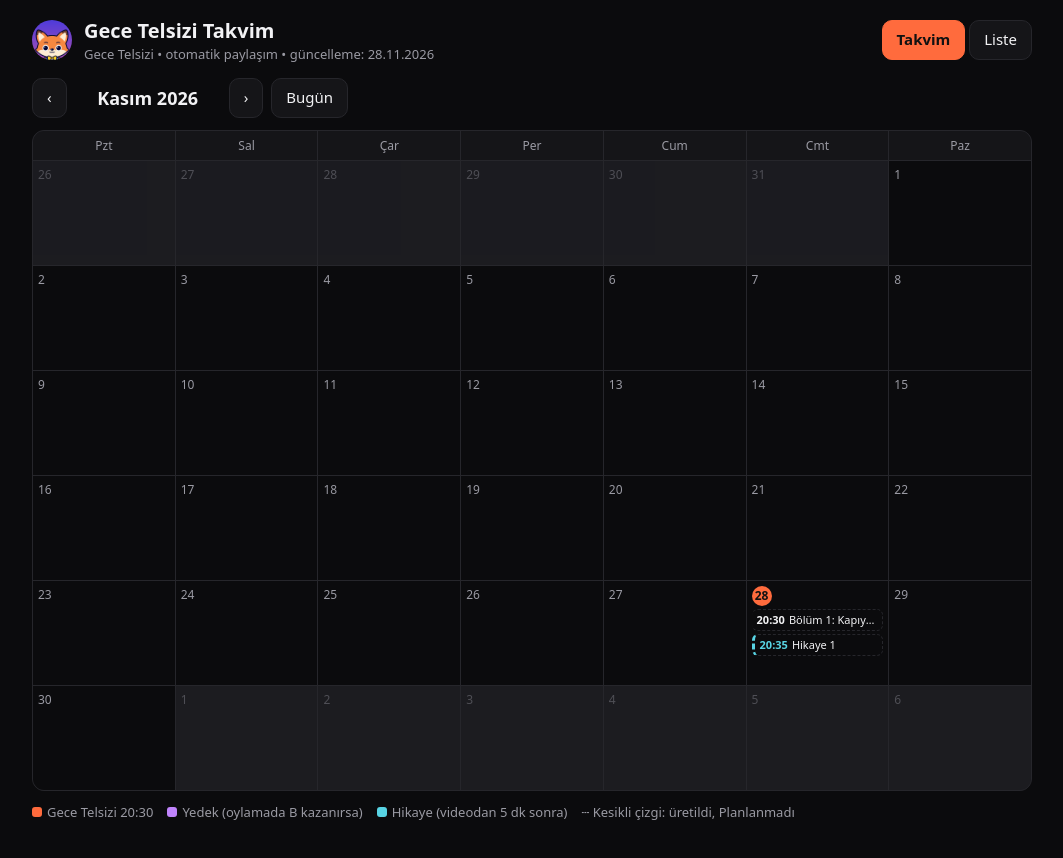
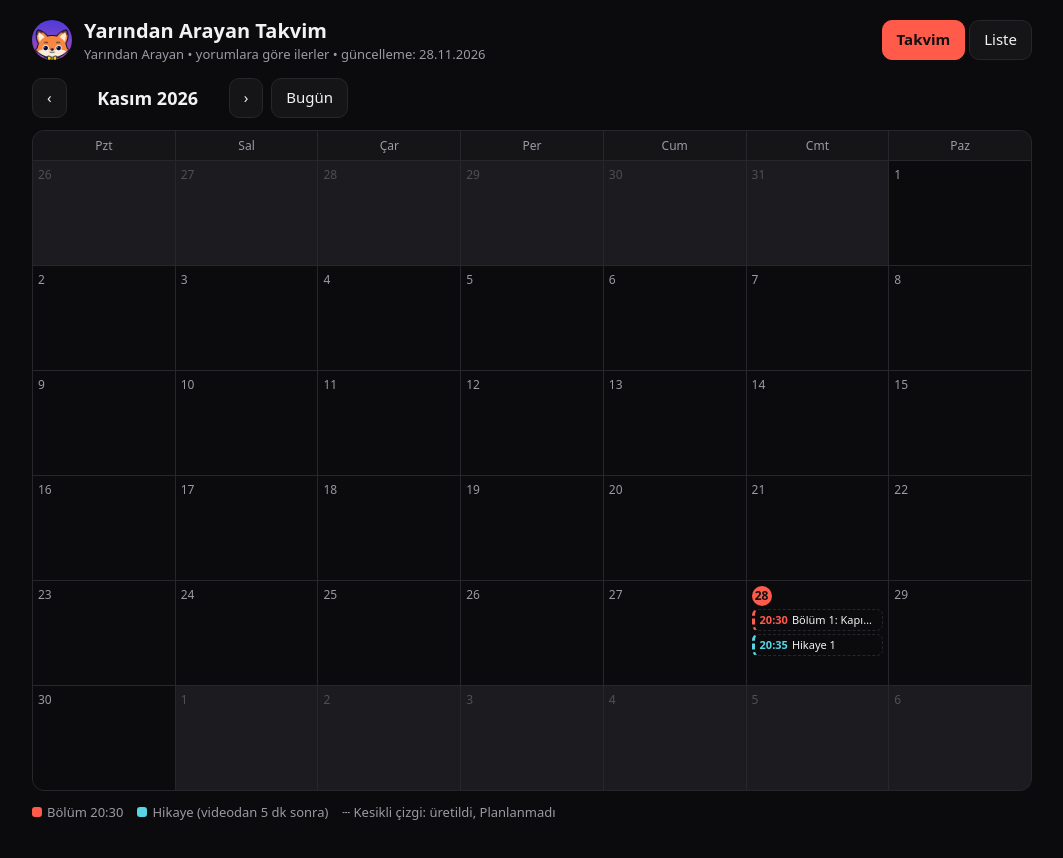
Before and after one commit to omer-atay-47/gece-telsizi-takvim, a plain HTML site: page index.html in a window 1280 px wide. Shown: the whole page, without its empty margins (108-1171 px from the left). Drawn offline with Linux system fonts and the light colour scheme.

Commit message:
Panel basligi ve renkleri Yarindan Arayan'a cevrildi
Co-Authored-By: Claude Sonnet 5.5 <noreply@anthropic.com>

```diff
--- a/index.html
+++ b/index.html
@@ -4,12 +4,12 @@
 <meta charset="utf-8">
 <meta name="viewport" content="width=device-width, initial-scale=1, viewport-fit=cover">
 <meta name="theme-color" content="#0b0b0d">
-<title>Gece Telsizi Takvim</title>
+<title>Yarından Arayan Takvim</title>
 <link rel="manifest" href="manifest.json">
 <link rel="icon" href="icon-192.png">
 <link rel="apple-touch-icon" href="icon-192.png">
 <style>
-:root{--bg:#0b0b0d;--card:#151518;--line:#26262b;--fg:#f2f2f4;--mut:#9a9aa3;--gece:#ff6b3d;--gecealt:#c084fc;--hikaye:#58d4e4;--acc:#ff6b3d}
+:root{--bg:#0b0b0d;--card:#151518;--line:#26262b;--fg:#f2f2f4;--mut:#9a9aa3;--bolum:#ff5a4a;--hikaye:#58d4e4;--acc:#ff5a4a}
 *{box-sizing:border-box}
 body{margin:0;background:var(--bg);color:var(--fg);font:15px/1.45 system-ui,-apple-system,Segoe UI,sans-serif;padding:env(safe-area-inset-top) max(14px,env(safe-area-inset-right)) env(safe-area-inset-bottom) max(14px,env(safe-area-inset-left))}
 .wrap{max-width:1000px;margin:0 auto;padding:16px 0 40px}
@@ -57,7 +57,7 @@ body.liste .grid{display:none}body.liste .list{display:block}
 <div class="wrap">
   <header>
     <img src="icon-192.png" alt="">
-    <div><h1>Gece Telsizi Takvim</h1><div class="sub" id="sub">Gece Telsizi • otomatik paylaşım planı</div></div>
+    <div><h1>Yarından Arayan Takvim</h1><div class="sub" id="sub">Yarından Arayan • otomatik paylaşım planı</div></div>
     <span class="sp"></span>
     <span class="vtog"><button id="vg" class="on">Takvim</button> <button id="vl">Liste</button></span>
   </header>
@@ -67,15 +67,14 @@ body.liste .grid{display:none}body.liste .list{display:block}
   <div class="grid" id="grid"></div>
   <div class="list" id="list"></div>
   <div class="leg">
-    <span style="--c:var(--gece)"><i></i>Gece Telsizi 20:30</span>
-    <span style="--c:var(--gecealt)"><i></i>Yedek (oylamada B kazanırsa)</span>
+    <span style="--c:var(--bolum)"><i></i>Bölüm 20:30</span>
     <span style="--c:var(--hikaye)"><i></i>Hikaye (videodan 5 dk sonra)</span>
     <span>┄ Kesikli çizgi: üretildi, Planlanmadı</span>
   </div>
 </div>
 <div class="modal" id="modal"><div class="sheet" id="sheet"></div></div>
 <script>
-const ADLAR={gece:"Gece Telsizi",gecealt:"Gece Telsizi (alternatif)",hikaye:"Instagram hikayesi"};
+const ADLAR={bolum:"Yarından Arayan",hikaye:"Instagram hikayesi"};
 const AYLAR=["Ocak","Şubat","Mart","Nisan","Mayıs","Haziran","Temmuz","Ağustos","Eylül","Ekim","Kasım","Aralık"];
 const GUN=["Pzt","Sal","Çar","Per","Cum","Cmt","Paz"];
 const $=s=>document.querySelector(s);
@@ -105,7 +104,7 @@ function render(){
 }
 function kap(){$("#modal").classList.remove("open");$("#sheet").innerHTML=""}
 function ac(k){const i=items[k];
-  $("#sheet").innerHTML=`<div class="sub" style="color:var(--${i.series})">${ADLAR[i.series]} • ${i.date.split("-").reverse().join(".")} ${i.time} • ${dur(i)}</div><h3>${esc(i.title)}</h3>${i.file?`<video src="videolar/${i.file}" controls playsinline preload="metadata" style="width:100%;max-height:55vh;border-radius:10px;background:#000;margin-top:10px"></video>`:""}${i.caption?`<pre id="cp">${esc(i.caption)}</pre>`:`<div class="sub" style="margin:12px 0">${esc(i.note||"Açıklama kayıtlı değil.")}</div>`}<div class="row">${i.caption?'<button id="kop">Açıklamayı kopyala</button>':""}<button id="kapa">Kapat</button></div>`;
+  $("#sheet").innerHTML=`<div class="sub" style="color:var(--${i.series})">${ADLAR[i.series]} • ${i.date.split("-").reverse().join(".")} ${i.time} • ${dur(i)}</div><h3>${esc(i.title)}</h3>${i.sonuc?`<div class="sub">Oylama: ${esc(i.sonuc)}</div>`:""}${i.file?`<video src="videolar/${i.file}" controls playsinline preload="metadata" style="width:100%;max-height:55vh;border-radius:10px;background:#000;margin-top:10px"></video>`:""}${i.caption?`<pre id="cp">${esc(i.caption)}</pre>`:`<div class="sub" style="margin:12px 0">${esc(i.note||"Açıklama kayıtlı değil.")}</div>`}<div class="row">${i.caption?'<button id="kop">Açıklamayı kopyala</button>':""}<button id="kapa">Kapat</button></div>`;
   $("#modal").classList.add("open");
   $("#kapa").onclick=()=>kap();
   const b=$("#kop");if(b)b.onclick=async()=>{try{await navigator.clipboard.writeText(i.caption);b.textContent="Kopyalandı"}catch{const r=document.createRange();r.selectNodeContents($("#cp"));getSelection().removeAllRanges();getSelection().addRange(r);b.textContent="Seçildi, kopyala"}}}
@@ -116,7 +115,7 @@ $("#bugun").onclick=()=>{cur=new Date();cur.setDate(1);render()};
 $("#vg").onclick=()=>{document.body.classList.remove("liste");$("#vg").classList.add("on");$("#vl").classList.remove("on")};
 $("#vl").onclick=()=>{document.body.classList.add("liste");$("#vl").classList.add("on");$("#vg").classList.remove("on")};
 fetch("plan.json?"+Date.now()).then(r=>r.json()).then(p=>{items=p.items;
-  const u=new Date(p.updated);$("#sub").textContent="Gece Telsizi • otomatik paylaşım • güncelleme: "+u.toLocaleDateString("tr-TR");
+  const u=new Date(p.updated);$("#sub").textContent="Yarından Arayan • yorumlara göre ilerler • güncelleme: "+u.toLocaleDateString("tr-TR");
   const ilk=items.map(dt).find(d=>d>new Date());if(ilk&&!items.some(i=>i.date.startsWith(key(new Date()).slice(0,7)))){cur=new Date(ilk);cur.setDate(1)}
   render()}).catch(()=>{$("#list").style.display="block";$("#list").textContent="Plan yüklenemedi."});
 if("serviceWorker"in navigator)navigator.serviceWorker.register("sw.js").catch(()=>{});
--- a/sw.js
+++ b/sw.js
@@ -1,5 +1,5 @@
 // plan.json her zaman ağdan (yoksa önbellek); diğerleri önbellekten, arkada yenilenir.
-const C = "takvim-v7";
+const C = "takvim-v8";
 self.addEventListener("install", (e) => { e.waitUntil(caches.open(C).then((c) => c.addAll(["./", "index.html", "manifest.json", "icon-192.png"]))); self.skipWaiting(); });
 self.addEventListener("activate", (e) => { e.waitUntil(caches.keys().then((k) => Promise.all(k.filter((x) => x !== C).map((x) => caches.delete(x)))).then(() => self.clients.claim())); });
 self.addEventListener("fetch", (e) => {
```
Also changed, not shown: manifest.json, 1 other file.
